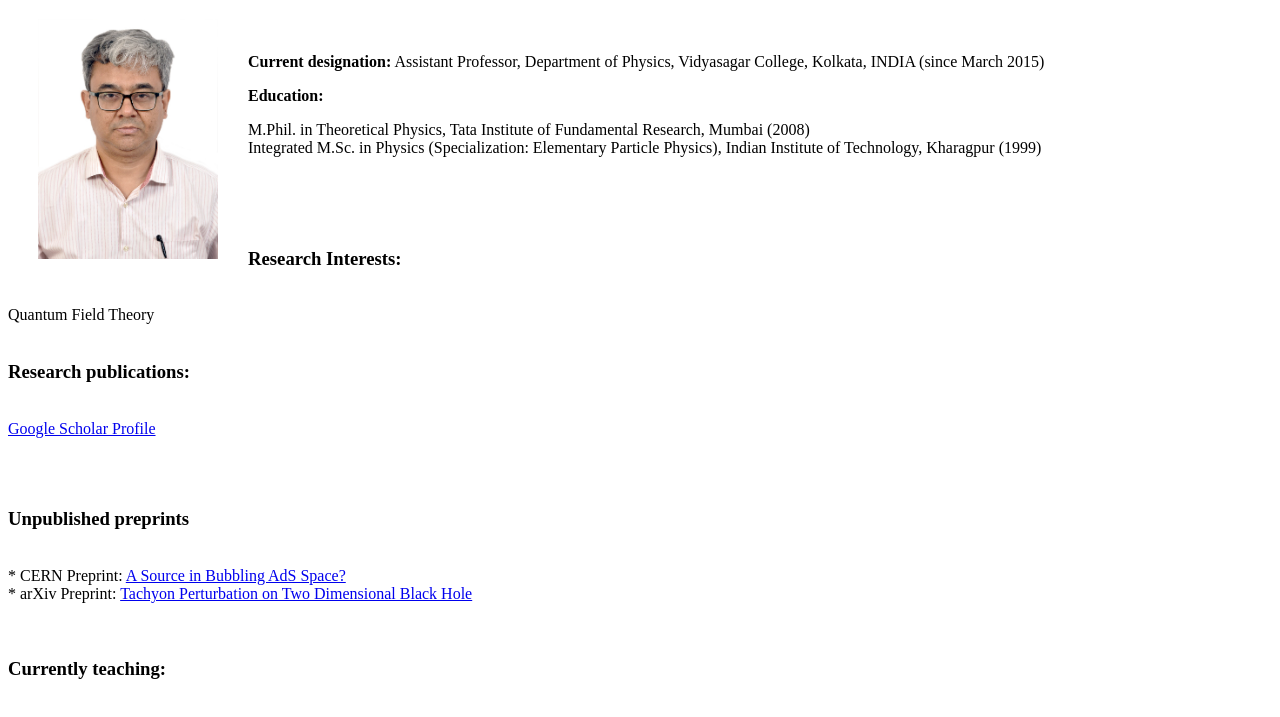
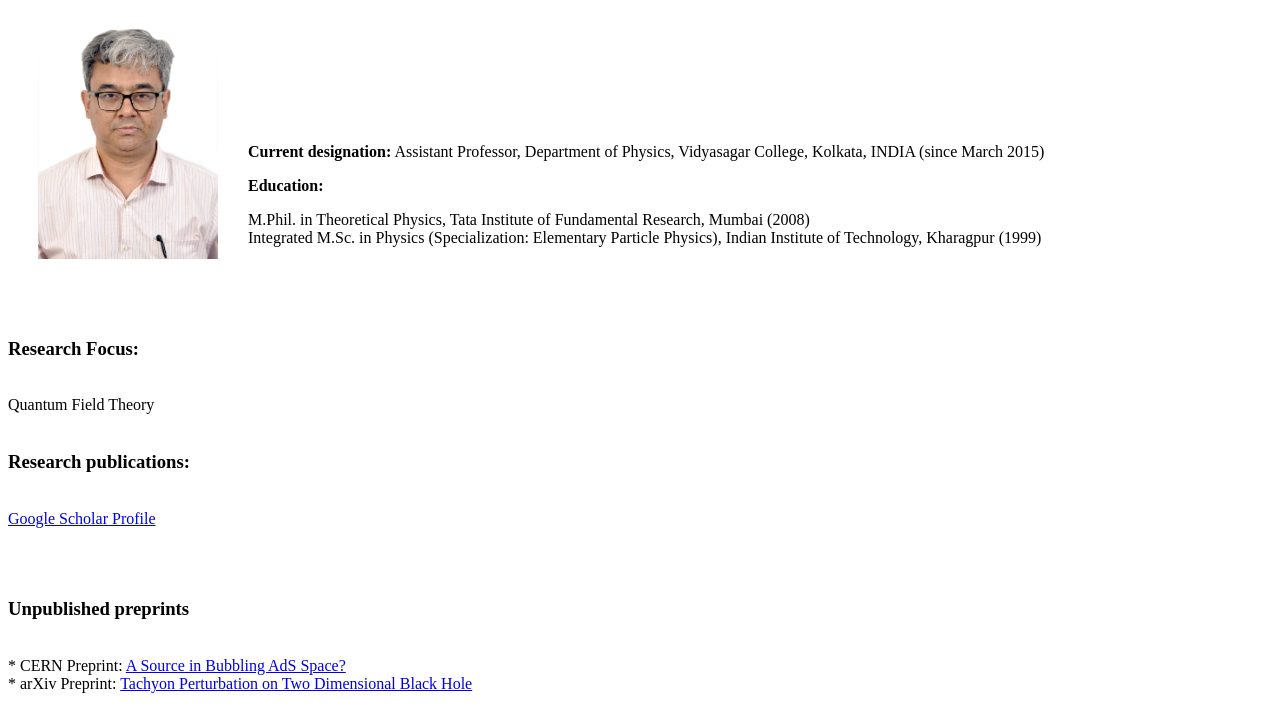
Before and after one commit to aniketbasu75/Webpages, a plain HTML site: page index.html in a window 1280 px wide. Shown: the part 79-796 px from the top of the page. Drawn offline with Linux system fonts and the light colour scheme.

Commit message:
Update section titles in index.html

```diff
--- a/index.html
+++ b/index.html
@@ -10,7 +10,7 @@
 <br>
 <IMG ALIGN=left HSPACE=30 VSPACE=0 SRC="Aniket_Basu.jpg" width="180" height="240">
 
-<br>
+<br><br><br><br><br><br>
 <p>
 <b>Current designation:</b> Assistant Professor, Department of Physics, Vidyasagar College, Kolkata, INDIA (since March 2015)
 
@@ -22,7 +22,7 @@ M.Phil. in Theoretical Physics, Tata Institute of Fundamental Research, Mumbai (
 Integrated M.Sc. in Physics (Specialization: Elementary Particle Physics), Indian Institute of Technology, Kharagpur (1999)<br>
 
 <br><br><br><br>
-<h3>Research Interests:</h3><br>
+<h3>Research Focus:</h3><br>
 Quantum Field Theory
 
 <br><br>
```
